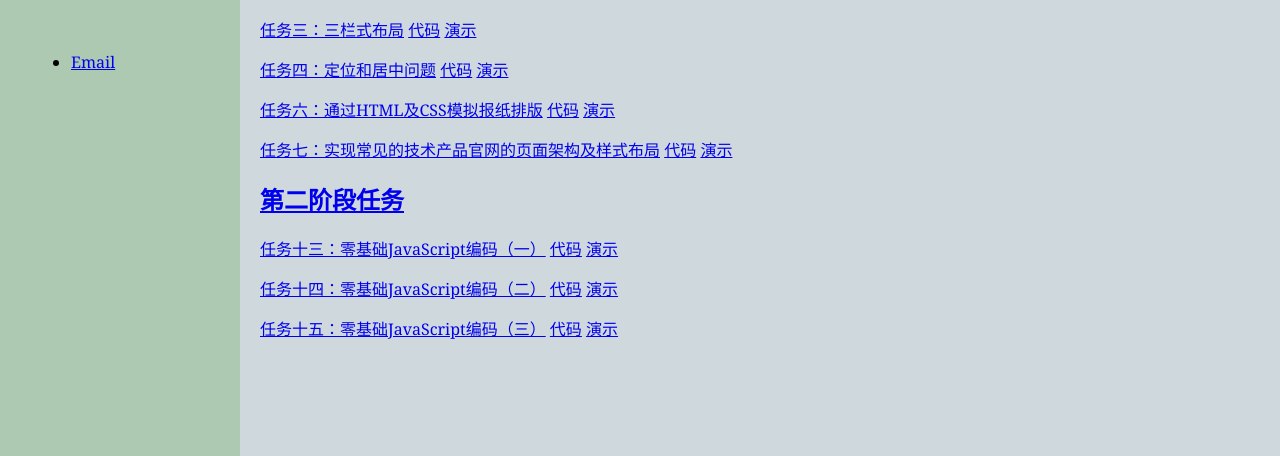
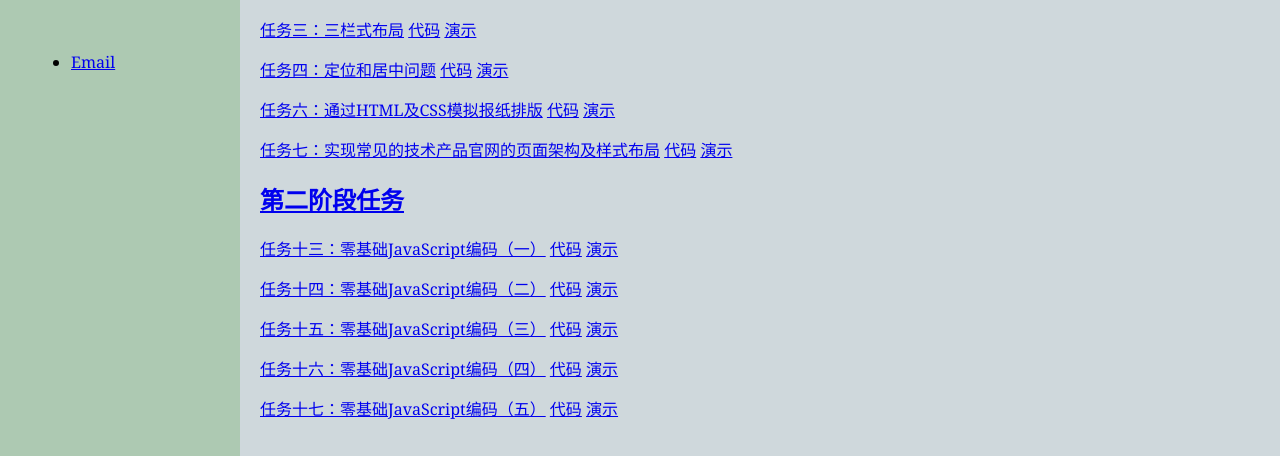
Before and after one commit to ming-lin/ming-lin.github.io, a plain HTML site: page index.html in a window 1280 px wide. Shown: the part 468-924 px from the top of the page. Before the commit the page ends 844 px from the top, so only its background shows below. Drawn offline with Linux system fonts and the light colour scheme.

Commit message:
index更新“

```diff
--- a/index.html
+++ b/index.html
@@ -115,6 +115,12 @@
              <p><a href="http://ife.baidu.com/task/detail?taskId=15">任务十五：零基础JavaScript编码（三）</a>
                 <a href="https://github.com/ming-lin/ming-lin.github.io/tree/master/task/15.html">代码</a> <a href="task/15.html">演示</a>
             </p>
+             <p><a href="http://ife.baidu.com/task/detail?taskId=16">任务十六：零基础JavaScript编码（四）</a>
+                <a href="https://github.com/ming-lin/ming-lin.github.io/tree/master/task/task16/16.html">代码</a> <a href="task/task16/16.html">演示</a>
+            </p>
+             <p><a href="http://ife.baidu.com/task/detail?taskId=17">任务十七：零基础JavaScript编码（五）</a>
+                <a href="https://github.com/ming-lin/ming-lin.github.io/tree/master/task/task17/17.html">代码</a> <a href="task/task17/17.html">演示</a>
+            </p>
 
 
 
```
